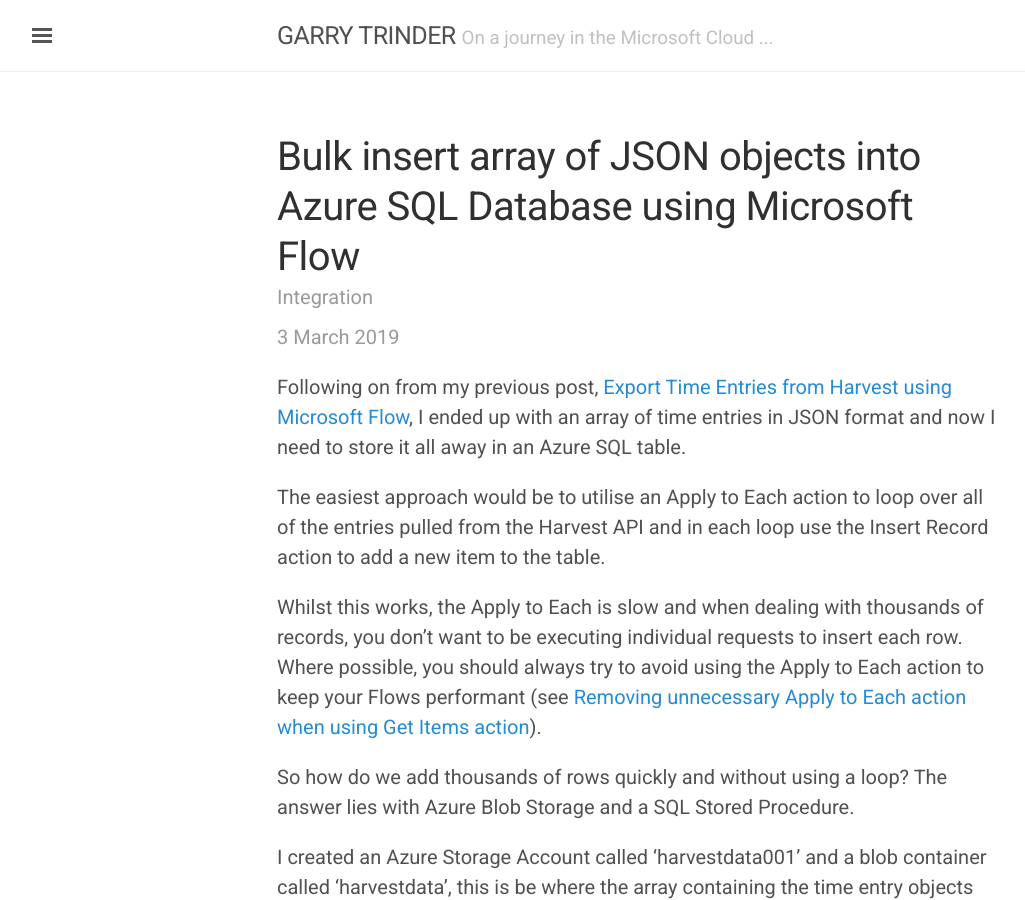
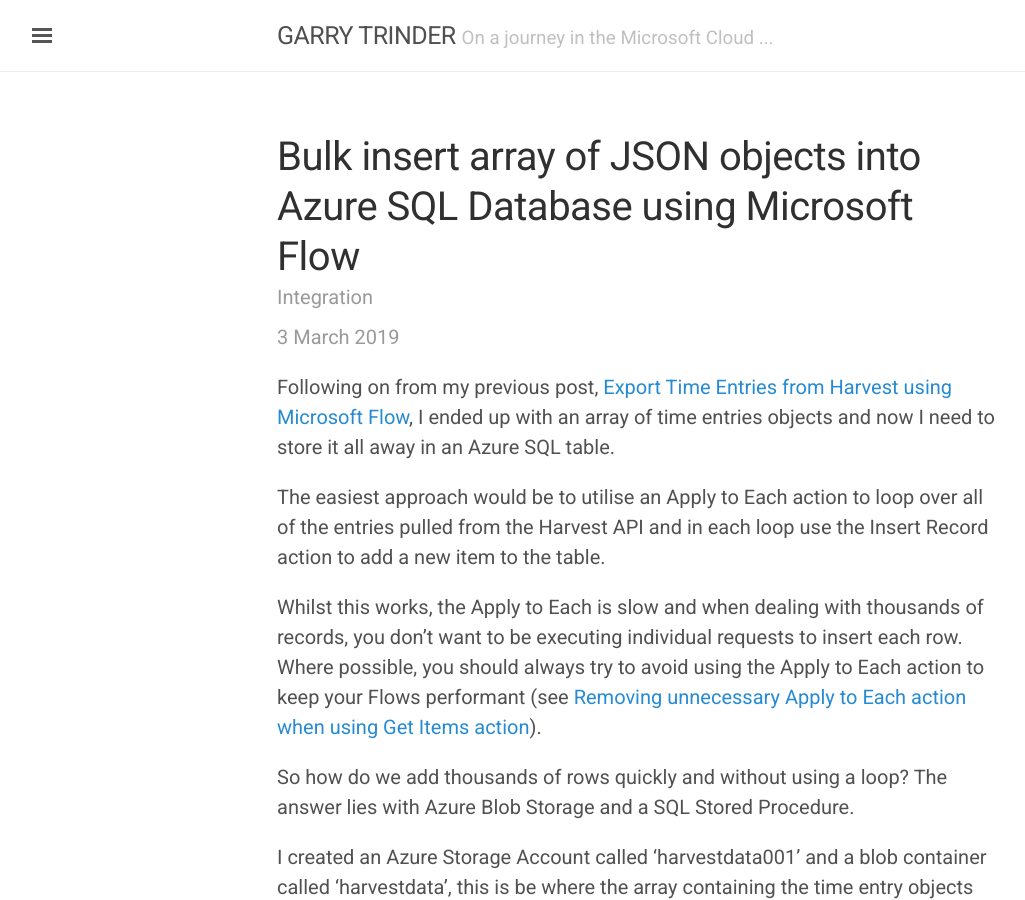
Before and after one commit to garrytrinder/garrytrinder.github.io, a Jekyll site: the page built from _posts/2019-03-03-bulk-insert-array-of-json-objects-into-azure-sql-database-using-microsoft-flow.md, in a window 1280 px wide and 900 px high. Shown: the whole window, without its empty margins (3-1028 px from the left). Built offline with Jekyll 4.4.1, drawn with Linux system fonts in a browser that asks for light colours; nearby versions of some CDN libraries.

Commit message:
Update to excerpt

```diff
--- a/_posts/2019-03-03-bulk-insert-array-of-json-objects-into-azure-sql-database-using-microsoft-flow.md
+++ b/_posts/2019-03-03-bulk-insert-array-of-json-objects-into-azure-sql-database-using-microsoft-flow.md
@@ -7,7 +7,7 @@ permalink:      /:year/:month/:title
 published:      true
 ---
 
-Following on from my previous post, [Export Time Entries from Harvest using Microsoft Flow](/2019/02/get-time-entries-from-harvest-using-flow), I ended up with an array of time entries in JSON format and now I need to store it all away in an Azure SQL table.
+Following on from my previous post, [Export Time Entries from Harvest using Microsoft Flow](/2019/02/get-time-entries-from-harvest-using-flow), I ended up with an array of time entries objects and now I need to store it all away in an Azure SQL table.
 
 The easiest approach would be to utilise an Apply to Each action to loop over all of the entries pulled from the Harvest API and in each loop use the Insert Record action to add a new item to the table.
 
```
